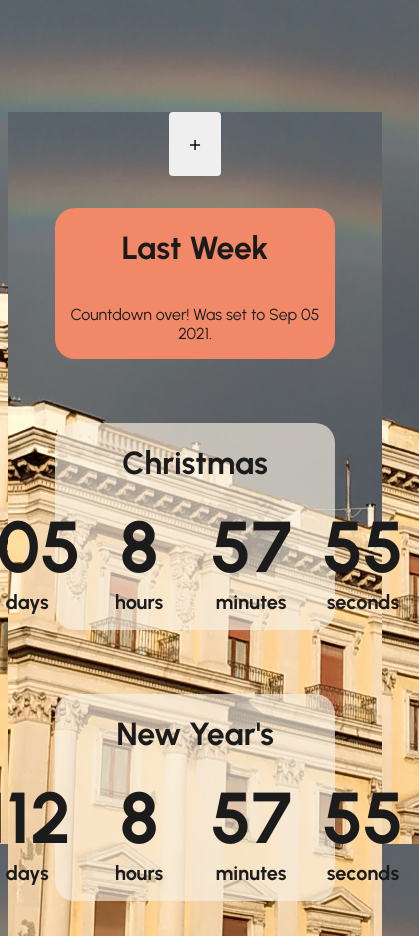
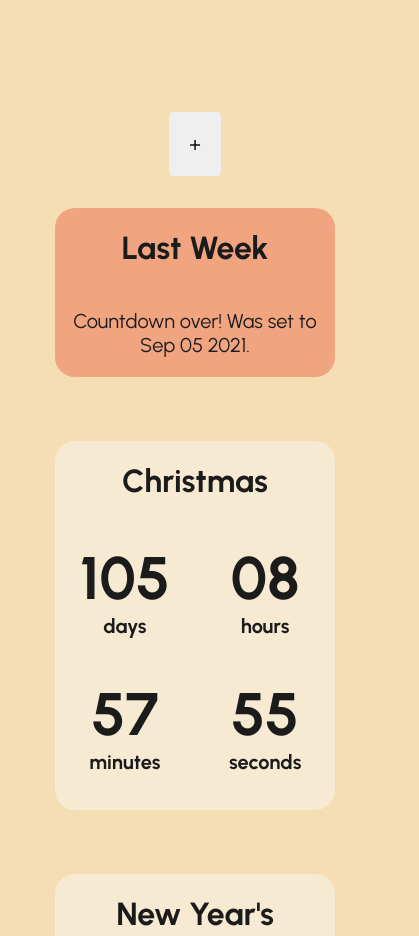
Before and after one commit to quartztz/countdown-app, a plain HTML site: page index.html in a window 390 px wide. Shown: the top 936 px of the page, 419 px wide, since content can reach past the window. Drawn offline with Linux system fonts and the light colour scheme.

Commit message:
added wonky mobile support; should be reworked asap

```diff
--- a/main.js
+++ b/main.js
@@ -27,6 +27,10 @@ class Countdown {
 		this.endDate = new Date(params.endDate);
 		this.HTML = addCountdownToHTML(params);
 		this.over = false;
+
+		this.formatTime = function(time) {
+			return (time < 10) ? `0${time}` : time;
+		}
 
 		this.update = function() {
 			let current = new Date();
@@ -59,7 +63,7 @@ class Countdown {
 
 				for (const [key, value] of Object.entries(time)) {
 					let div = this.HTML.querySelector(`#d-${key}`);
-					div.innerHTML = `${value}\n<span>${key}</span>`;
+					div.innerHTML = `${this.formatTime(value)}\n<span>${key}</span>`;
 				}
 			}
 		}
--- a/style.css
+++ b/style.css
@@ -1,10 +1,22 @@
 @import url('https://fonts.googleapis.com/css2?family=Urbanist:wght@300;400;700&display=swap');
 
-body, html {
-	background-image: url("/assets/background.jpg");
-	background-repeat: no-repeat;
-	background-size: cover;
-	background-attachment: fixed;
+@media only screen and (min-width: 600px){
+	body, html {
+		background-image: url("/assets/background.jpg");
+		background-repeat: no-repeat;
+		background-size: cover;
+		background-attachment: fixed;
+	}
+}
+@media only screen and (max-width: 600px){
+	.c-element {
+		flex-grow: 1;
+		min-width: 50%;
+	}
+}
+
+body {
+	background-color: wheat;
 }
 
 ::-webkit-scrollbar {
@@ -44,7 +56,7 @@ body, html {
 	align-items: center;
 	justify-content: center;
 	color: #1c1b1c;
-	background-color: #f18868;
+	background-color: #f18868aa;
 	margin-top: 2rem;
 	margin-bottom: 2rem;
 	width: 75%;
@@ -52,9 +64,14 @@ body, html {
 	text-align: center;
 }
 
+.countdown-over p {
+	font-size: 1.25rem;
+}
+
 .elements{
 	display: flex;
 	flex-direction: row;
+	flex-wrap: wrap;
 	align-items: center;
 	justify-content: center;
 	margin-bottom: 1rem;
@@ -63,10 +80,11 @@ body, html {
 .c-element {
 	display: flex;
 	flex-direction: column;
-	/* margin: 1rem; */
-	width: 7rem;
+	width: 6rem;
+	margin-top: 20px;
+	margin-bottom: 20px;
 	align-items: center;
-	font-size: 72px;
+	font-size: 3.75rem;
 	font-weight: 700;
 }
 
@@ -107,5 +125,5 @@ form input {
 }
 
 ::selection {
-	color: #77674c;
+	color: #aa884d;
 }
```
